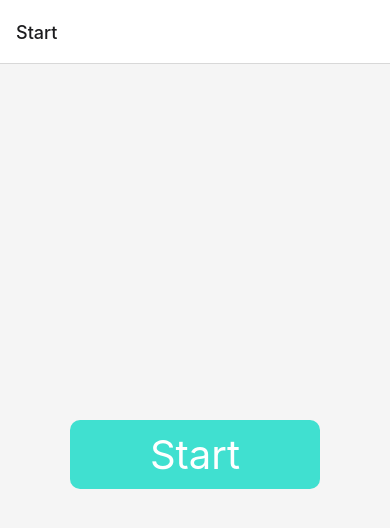
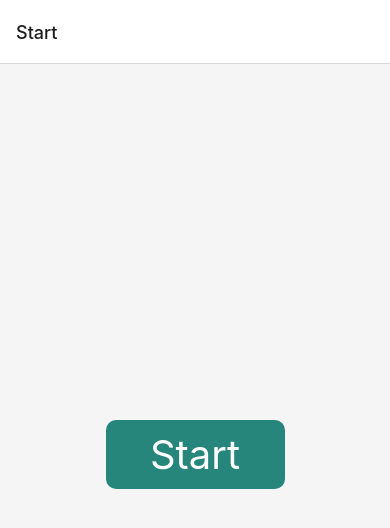
Before and after one commit to temreyildirim8/TriviaAppExpo, a React Native app: screen /StartScreen in a window 390 px wide. Shown: the top 528 px of the page. Built offline with nearby package versions, Linux system fonts and the light colour scheme.

Commit message:
feat: create button comp and add it

```diff
--- /dev/null
+++ b/src/components/Button.tsx
@@ -0,0 +1,35 @@
+import React from 'react';
+import { Text, StyleSheet } from 'react-native';
+import { TouchableOpacity } from 'react-native-gesture-handler';
+
+interface ButtonProps {
+  text: string;
+  onPress: () => void;
+  style?: any
+}
+
+const Button: React.FC<ButtonProps> = ({ text, onPress, style }) => {
+  return (
+      <TouchableOpacity
+        onPress={onPress}
+        style={[ styles.button, style]}
+      >
+        <Text style={styles.buttonText}> {text} </Text>
+      </TouchableOpacity>
+  );
+};
+
+const styles = StyleSheet.create({
+  button: {
+    padding: 10,
+    borderRadius: 10,
+    backgroundColor: "#26867c",
+  },
+  buttonText: {
+    fontSize: 40,
+    textAlign: 'center',
+    color: '#ffffff'
+  }
+ })
+
+export default Button;
--- a/src/components/Question.tsx
+++ b/src/components/Question.tsx
@@ -1,13 +1,24 @@
-import React, { useEffect } from 'react';
-import { View, Text, Button } from 'react-native';
-import { useAtom } from 'jotai';
-import { correctAnswersAtom, incorrectAnswersAtom, Question } from '../atoms/questionsAtom';
-import Animated, { useSharedValue, useAnimatedStyle, withRepeat, withSequence, withTiming } from 'react-native-reanimated';
-import { decodeHtmlEntities } from '../utils/helpers';
+import React, { useEffect } from "react";
+import { View, Text, StyleSheet } from "react-native";
+import { useAtom } from "jotai";
+import {
+  correctAnswersAtom,
+  incorrectAnswersAtom,
+  Question,
+} from "../atoms/questionsAtom";
+import Animated, {
+  useSharedValue,
+  useAnimatedStyle,
+  withRepeat,
+  withSequence,
+  withTiming,
+} from "react-native-reanimated";
+import { decodeHtmlEntities } from "../utils/helpers";
+import Button from "./Button";
 
 type QuestionProps = {
   question: Question;
-  onAnswer: (answer: 'True' | 'False') => void;
+  onAnswer: (answer: "True" | "False") => void;
 };
 
 const QuestionComponent: React.FC<QuestionProps> = ({ question, onAnswer }) => {
@@ -17,19 +28,22 @@ const QuestionComponent: React.FC<QuestionProps> = ({ question, onAnswer }) => {
   const wiggle = useSharedValue(0);
 
   useEffect(() => {
-    wiggle.value = withRepeat(withSequence(
-      withTiming(-10, { duration: 100 }),
-      withTiming(10, { duration: 100 })
-    ), 3);
+    wiggle.value = withRepeat(
+      withSequence(
+        withTiming(-10, { duration: 100 }),
+        withTiming(10, { duration: 100 })
+      ),
+      3
+    );
   }, []);
 
   const animatedStyle = useAnimatedStyle(() => {
     return {
-      transform: [{ translateX: wiggle.value }]
+      transform: [{ translateX: wiggle.value }],
     };
   });
 
-  const handleAnswer = (answer: 'True' | 'False') => {
+  const handleAnswer = (answer: "True" | "False") => {
     if (answer === question.correct_answer) {
       setCorrectAnswers((prev) => prev + 1);
     } else {
@@ -39,14 +53,32 @@ const QuestionComponent: React.FC<QuestionProps> = ({ question, onAnswer }) => {
   };
 
   return (
-    <View>
-      <Text>{decodeHtmlEntities(question.question)}</Text>
-      <Animated.View style={animatedStyle}>
-        <Button title="True" onPress={() => handleAnswer('True')} />
-        <Button title="False" onPress={() => handleAnswer('False')} />
+    <View style={styles.container}>
+      <Text style={styles.question}>
+        {decodeHtmlEntities(question.question)}
+      </Text>
+      <Animated.View style={[animatedStyle, styles.buttonsWrapper]}>
+        <Button onPress={() => handleAnswer("True")} text="True" />
+        <Button onPress={() => handleAnswer("False")} text="False" />
       </Animated.View>
     </View>
   );
 };
 
+const styles = StyleSheet.create({
+  container: {
+    padding: 20,
+  },
+  question: {
+    textAlign: "center",
+    fontSize: 24,
+  },
+  buttonsWrapper: {
+    paddingTop: 20,
+    flexDirection: "row",
+    justifyContent: "center",
+    gap: 10,
+  }
+});
+
 export default QuestionComponent;
--- a/src/screens/StartScreen.tsx
+++ b/src/screens/StartScreen.tsx
@@ -1,8 +1,9 @@
 import React from "react";
-import { View, Text, StyleSheet, Pressable } from "react-native";
+import { View, StyleSheet } from "react-native";
 import { StackNavigationProp } from "@react-navigation/stack";
 import { RootStackParamList } from "../types/navigation";
 import { useNavigation } from "@react-navigation/native";
+import Button from "../components/Button";
 
 type StartScreenNavigationProp = StackNavigationProp<
   RootStackParamList,
@@ -14,12 +15,9 @@ const StartScreen: React.FC = () => {
 
   return (
     <View style={styles.container}>
-      <Pressable
-        onPress={() => navigation.navigate("QuizScreen")}
-        style={styles.button}
-      >
-        <Text style={styles.buttonText}> Start </Text>
-      </Pressable>
+      <View style={styles.buttonWrapper}>
+        <Button onPress={() => navigation.navigate("QuizScreen")} text="Start"/>
+      </View>
     </View>
   );
 };
@@ -34,15 +32,7 @@ const styles = StyleSheet.create({
     backgroundColor: "#f5f5f5",
     padding: 16,
   },
-  button: {
-    padding: 10,
-    borderRadius: 10,
-    backgroundColor: "#40E0D0",
-    width: '70%'
+  buttonWrapper: {
+    width: '50%'
   },
-  buttonText: {
-    fontSize: 40,
-    textAlign: 'center',
-    color: 'white'
-  }
 });
```
